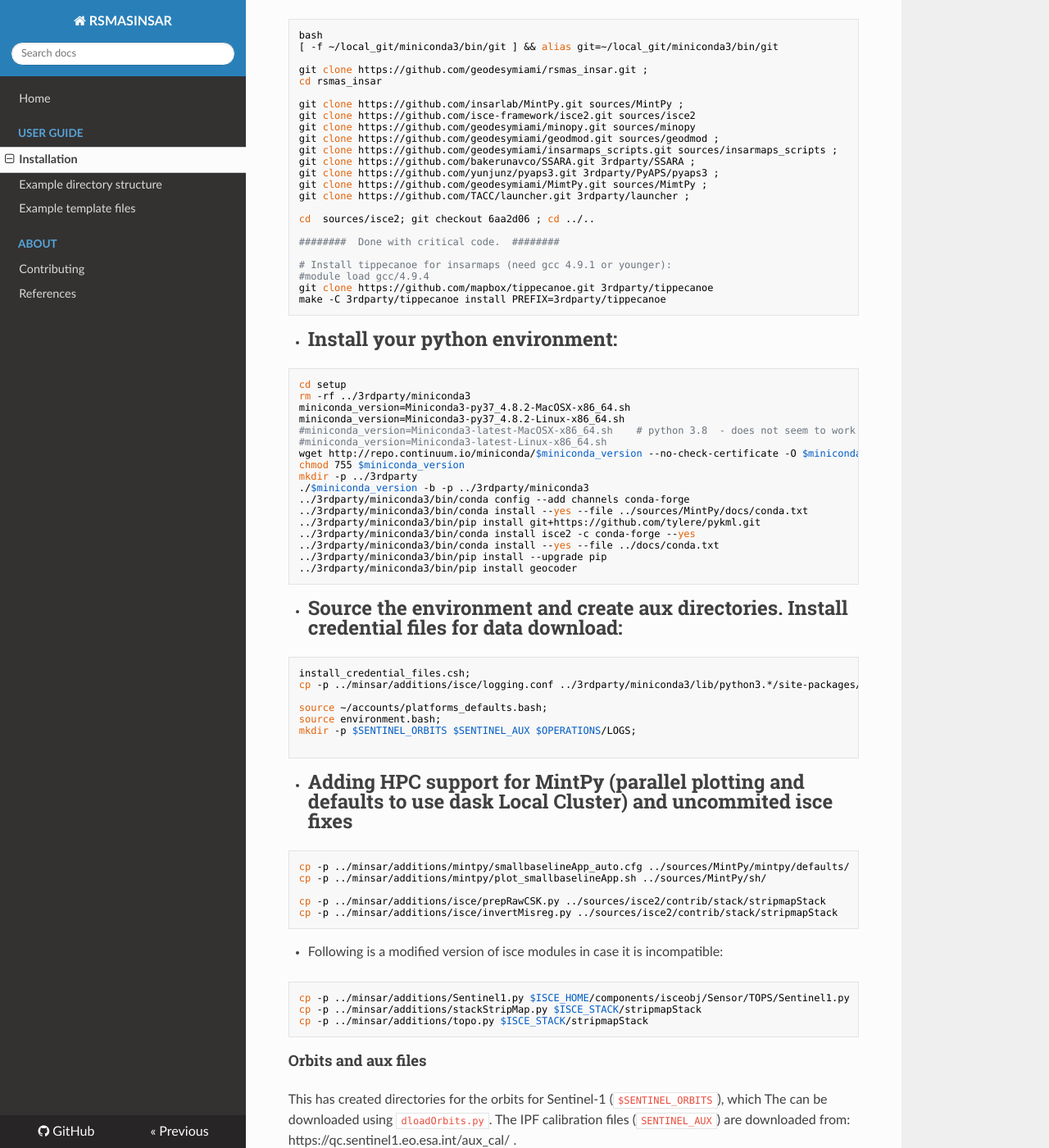
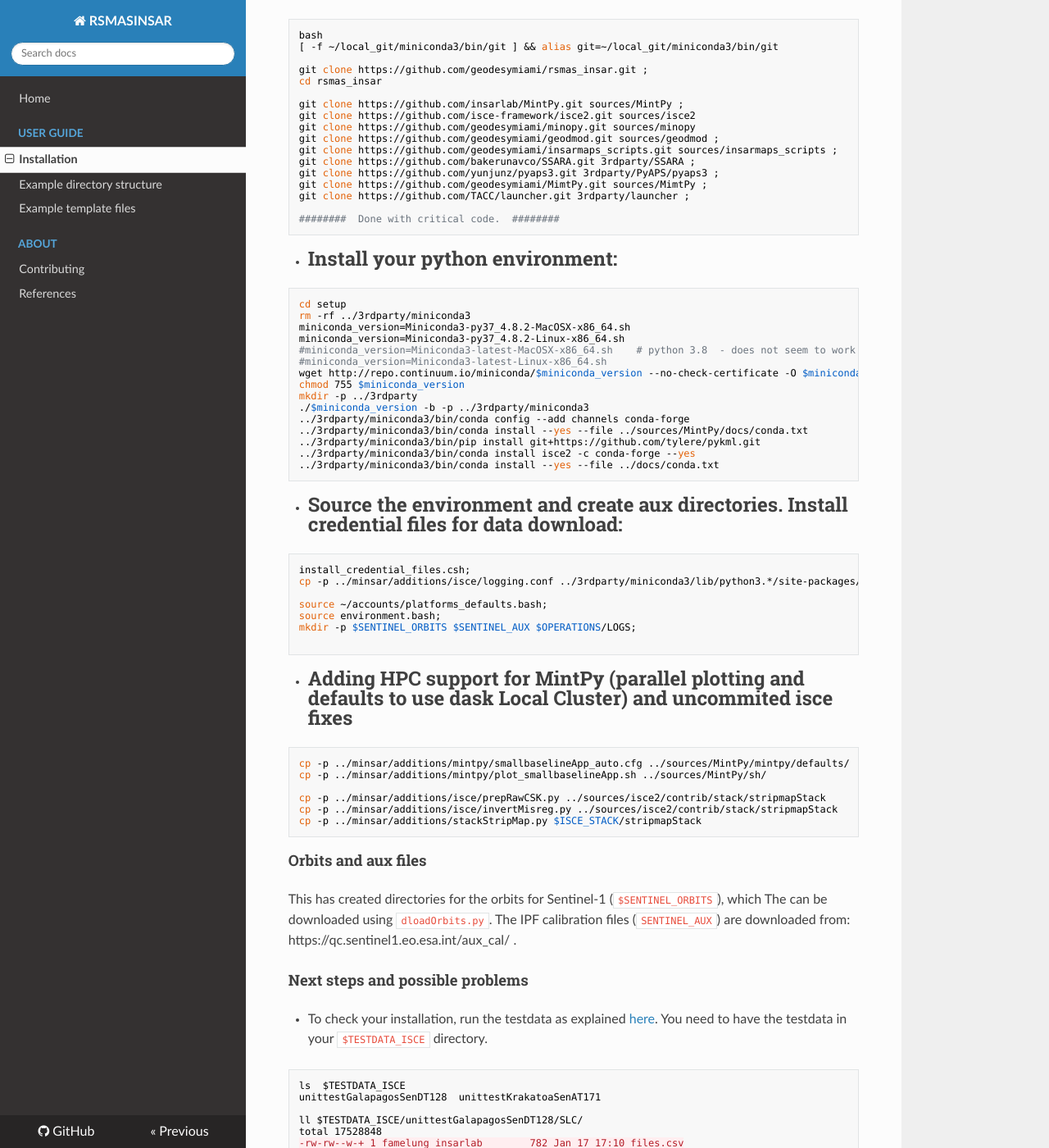
Before and after one commit to geodesymiami/rsmas_insar, an MkDocs documentation site: the page built from docs/installation.md, in a window 1280 px wide and 1400 px high, scrolled down 583 px. Shown: the whole window at 82% size. Built offline with MkDocs 1.6.1, drawn with Linux system fonts in a browser that asks for light colours; nearby versions of some CDN libraries.

Commit message:
simplified installation, addjusted to isce --numProc option

````diff
--- a/docs/conda.txt
+++ b/docs/conda.txt
@@ -7,4 +7,5 @@ qt
 boto3
 botocore
 pdbpp
-tmux
+tippecanoe
+geocoder
--- a/docs/installation.md
+++ b/docs/installation.md
@@ -35,14 +35,7 @@ git clone https://github.com/yunjunz/pyaps3.git 3rdparty/PyAPS/pyaps3 ;
 git clone https://github.com/geodesymiami/MimtPy.git sources/MimtPy ;
 git clone https://github.com/TACC/launcher.git 3rdparty/launcher ;
 
-cd  sources/isce2; git checkout 6aa2d06 ; cd ../..
-
 ########  Done with critical code.  ########
-
-# Install tippecanoe for insarmaps (need gcc 4.9.1 or younger):
-#module load gcc/4.9.4
-git clone https://github.com/mapbox/tippecanoe.git 3rdparty/tippecanoe
-make -C 3rdparty/tippecanoe install PREFIX=3rdparty/tippecanoe
 ```
 * #Install your python environment:
 ```
@@ -61,8 +54,6 @@ mkdir -p ../3rdparty
 ../3rdparty/miniconda3/bin/pip install git+https://github.com/tylere/pykml.git
 ../3rdparty/miniconda3/bin/conda install isce2 -c conda-forge --yes
 ../3rdparty/miniconda3/bin/conda install --yes --file ../docs/conda.txt
-../3rdparty/miniconda3/bin/pip install --upgrade pip
-../3rdparty/miniconda3/bin/pip install geocoder
 ```
 * #Source the environment and create aux directories. Install credential files for data download:
 ```
@@ -81,13 +72,7 @@ cp -p ../minsar/additions/mintpy/plot_smallbaselineApp.sh ../sources/MintPy/sh/
 
 cp -p ../minsar/additions/isce/prepRawCSK.py ../sources/isce2/contrib/stack/stripmapStack
 cp -p ../minsar/additions/isce/invertMisreg.py ../sources/isce2/contrib/stack/stripmapStack
-```
-
-* Following is a modified version of isce modules in case it is incompatible:
-```
-cp -p ../minsar/additions/Sentinel1.py $ISCE_HOME/components/isceobj/Sensor/TOPS/Sentinel1.py
 cp -p ../minsar/additions/stackStripMap.py $ISCE_STACK/stripmapStack
-cp -p ../minsar/additions/topo.py $ISCE_STACK/stripmapStack
 ```
 
 ### Orbits and aux files
````
